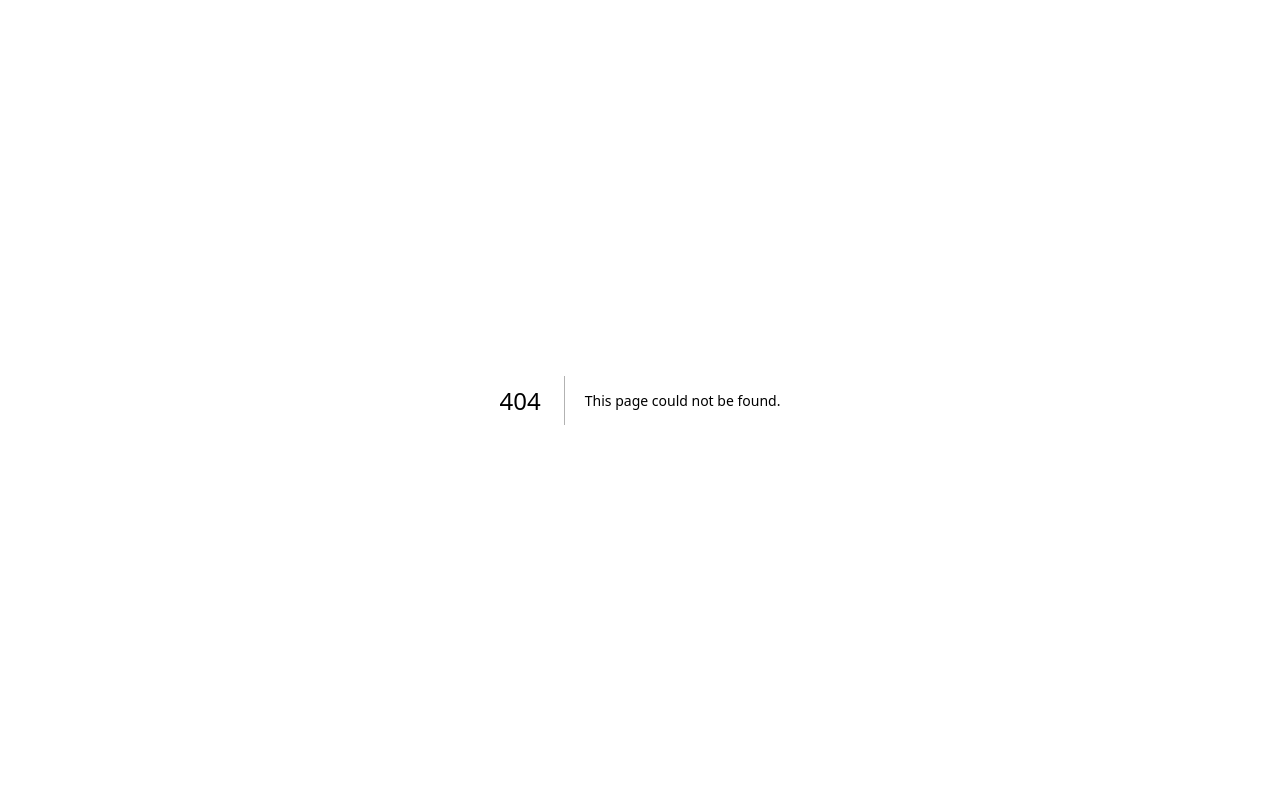
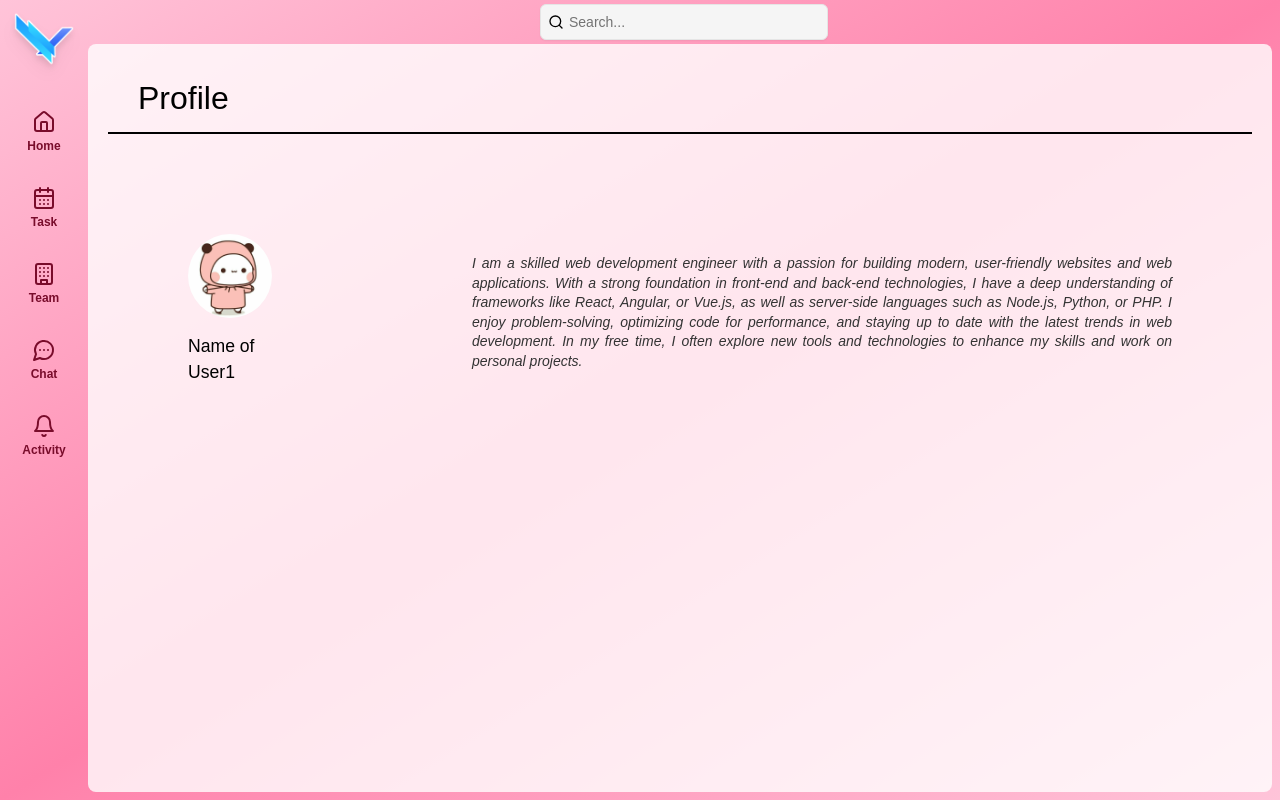
Before and after one commit to daklod2k3/task-manager-fe, a Next.js app: page /user/info in a window 1280 px wide. Before the commit this address had no page. Built offline with nearby package versions, Linux system fonts and the light colour scheme.

Commit message:
View Profile User

```diff
--- /dev/null
+++ b/app/(main)/user/info/page.tsx
@@ -0,0 +1,10 @@
+import React from "react";
+import InfoUser from "@/components/user/info/info_user";
+
+export default function User_Info() {
+  return (
+    <div>
+      <InfoUser />
+    </div>
+  );
+}
--- /dev/null
+++ b/components/user/info/info_user.tsx
@@ -0,0 +1,65 @@
+import React from 'react';
+import Image from 'next/image';
+
+// Khởi tạo đối tượng người dùng
+const user = {
+    id: "user1",
+    name: "Name of User1",
+    avatar: "/image/avatar.png",
+    bio: "I am a skilled web development engineer with a passion for building modern, user-friendly websites and web applications. " +
+         "With a strong foundation in front-end and back-end technologies, I have a deep understanding of frameworks like React, " +
+         "Angular, or Vue.js, as well as server-side languages such as Node.js, Python, or PHP. I enjoy problem-solving, optimizing " +
+         "code for performance, and staying up to date with the latest trends in web development. In my free time, I often " +
+         "explore new tools and technologies to enhance my skills and work on personal projects."
+};
+
+export default function InfoUser() {
+    return (
+        <div>
+            <h1 style={{ marginLeft: '50px', marginTop: '30px', fontSize: '2em' }}>
+                Profile
+            </h1>
+            <hr style={{ margin: '10px 20px', border: '1px solid black' }} />
+            <div
+                style={{
+                    display: 'flex',
+                    justifyContent: 'flex-start',
+                    margin: '100px 100px',
+                }}
+            >
+                <div style={{ display: 'flex', flexDirection: 'column', alignItems: 'center' }}>
+                    <Image
+                        src={user.avatar} // Sử dụng user.avatar
+                        alt="Avatar"
+                        width={150}
+                        height={150}
+                        style={{ borderRadius: '50%' }}
+                    />
+                    <h1
+                        style={{
+                            marginTop: '15px',
+                            fontSize: '1.1em',
+                        }}
+                    >
+                        {user.name} {/* Sử dụng user.name */}
+                    </h1>
+                </div>
+                <label
+                    htmlFor=""
+                    style={{
+                        marginLeft: '200px',
+                        marginTop: '20px',
+                        fontStyle: 'italic',
+                        lineHeight: '1.4',
+                        fontSize: '14px',
+                        color: '#333',
+                        maxWidth: '700px',
+                        textAlign: 'justify',
+                    }}
+                >
+                    {user.bio} {/* Sử dụng user.bio */}
+                </label>
+            </div>
+        </div>
+    );
+}
```
Also changed, not shown: public/image/avatar.png (added), 1 other file (tests, documents, lock files or other folders).
